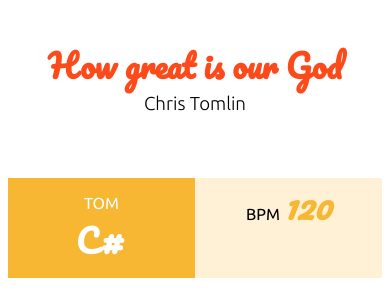
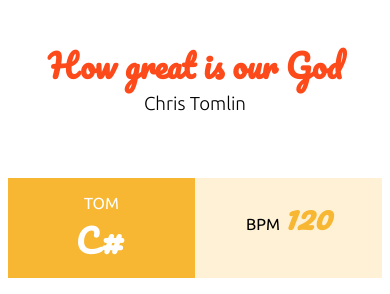
Before and after one commit to cafgdev/sistema-musical, a plain HTML site: page praise.html in a window 390 px wide. Shown: the top 294 px of the page. Drawn offline with Linux system fonts and the light colour scheme.

Commit message:
alteração na margin do <p> do bmp na versão mobile

```diff
--- a/assets/sass/style.sass
+++ b/assets/sass/style.sass
@@ -184,6 +184,8 @@ footer
             text-align: center
             height: 100px
             width: 100%
+            p
+                margin: 10px
     main
         display: flex
         .observacoes
```
Also changed, not shown: assets/css/style.css, 1 other file.
